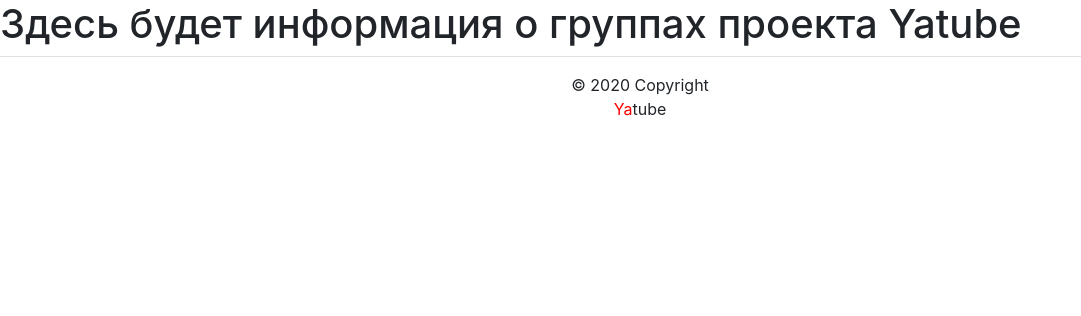
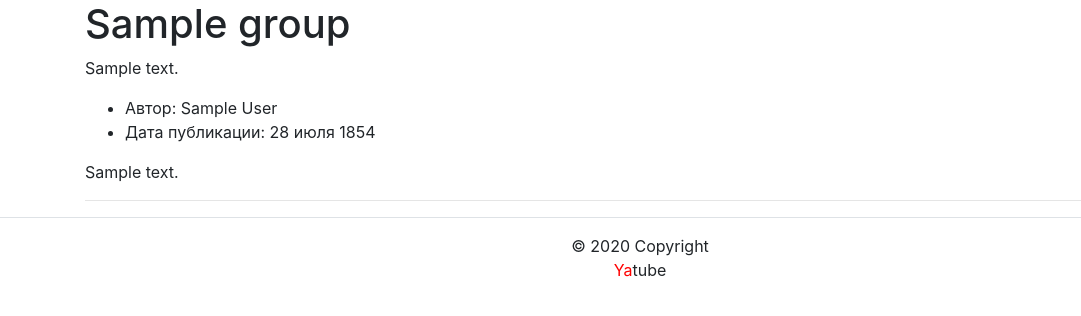
Before and after one commit to inrag3/yatube_project, a Django app: a page that uses yatube/templates/base.html in a window 1280 px wide. Shown: the part 56-372 px from the top of the page, without its empty margins (0-1081 px from the left). Run offline with Django 3.2, Linux system fonts and the light colour scheme; tables that the repository leaves empty hold one stand-in row (values such as "Sample post"); some libraries are stand-ins or nearby versions.

Commit message:
Add render group posts

```diff
--- a/yatube/posts/models.py
+++ b/yatube/posts/models.py
@@ -1,3 +1,28 @@
 from django.db import models
+from django.contrib.auth import get_user_model
 
-# Create your models here.
+User = get_user_model()
+
+class Group(models.Model):
+    title = models.CharField(max_length=100)
+    slug = models.SlugField()
+    description = models.TextField()
+
+    def __str__(self) -> str:
+        return self.title
+
+
+class Post(models.Model):
+    text = models.TextField()
+    pub_date = models.DateTimeField(auto_now_add=True)
+    author = models.ForeignKey(
+        User,
+        on_delete=models.CASCADE,
+        related_name='posts'
+    )
+    group = models.ForeignKey(
+        Group,
+        blank=True,
+        null=True,
+        on_delete=models.CASCADE,
+    )
--- a/yatube/posts/views.py
+++ b/yatube/posts/views.py
@@ -1,4 +1,6 @@
-from django.shortcuts import render
+from django.shortcuts import render, get_object_or_404
+
+from .models import Post, Group
 
 def index(request):
     template = 'posts/index.html'
@@ -11,8 +13,11 @@ def index(request):
 
 def group_posts(request, slug):
     template = 'posts/group_list.html'
-    text = 'Здесь будет информация о группах проекта Yatube'
+    group = get_object_or_404(Group, slug=slug)
+
+    posts = Post.objects.filter(group=group).order_by('-pub_date')[:10]
     context = {
-        'text': text,
+        'group': group,
+        'posts': posts,
     }
     return render(request, template, context)
--- a/yatube/templates/base.html
+++ b/yatube/templates/base.html
@@ -24,7 +24,8 @@
       {% include 'includes/header.html' %}
     </header>
     <main>
-        <h1>{{ text }}</h1>
+        {% block content %}
+        {% endblock %}
     </main>
     <footer class="page-footer font-small blue border-top">
         {% include 'includes/footer.html' %}
--- a/yatube/templates/posts/group_list.html
+++ b/yatube/templates/posts/group_list.html
@@ -1,4 +1,24 @@
 {% extends 'base.html' %}
 {% block title %}
-  Лев Толстой – зеркало русской революции.
+  {{ group.title }}
 {% endblock %}
+{% block content %}
+<div class="container">
+  <h1>{{ group.title }}</h1>
+  <p>{{ group.description }}</p>
+  {% for post in posts %}
+  <article>
+    <ul>
+      <li>
+        Автор: {{ post.author.get_full_name }}
+      </li>
+      <li>
+        Дата публикации: 28 июля 1854
+      </li>
+    </ul>
+    <p>{{ post.text }}</p>
+  </article>
+  <hr>
+  {% endfor %}
+</div>
+{% endblock %}
```
Also changed, not shown: yatube/posts/admin.py (+18 -1 lines), yatube/posts/migrations/0001_initial.py (added), yatube/posts/migrations/0002_auto_20230210_1843.py (added), yatube/yatube/settings.py (line endings or trailing spaces).
